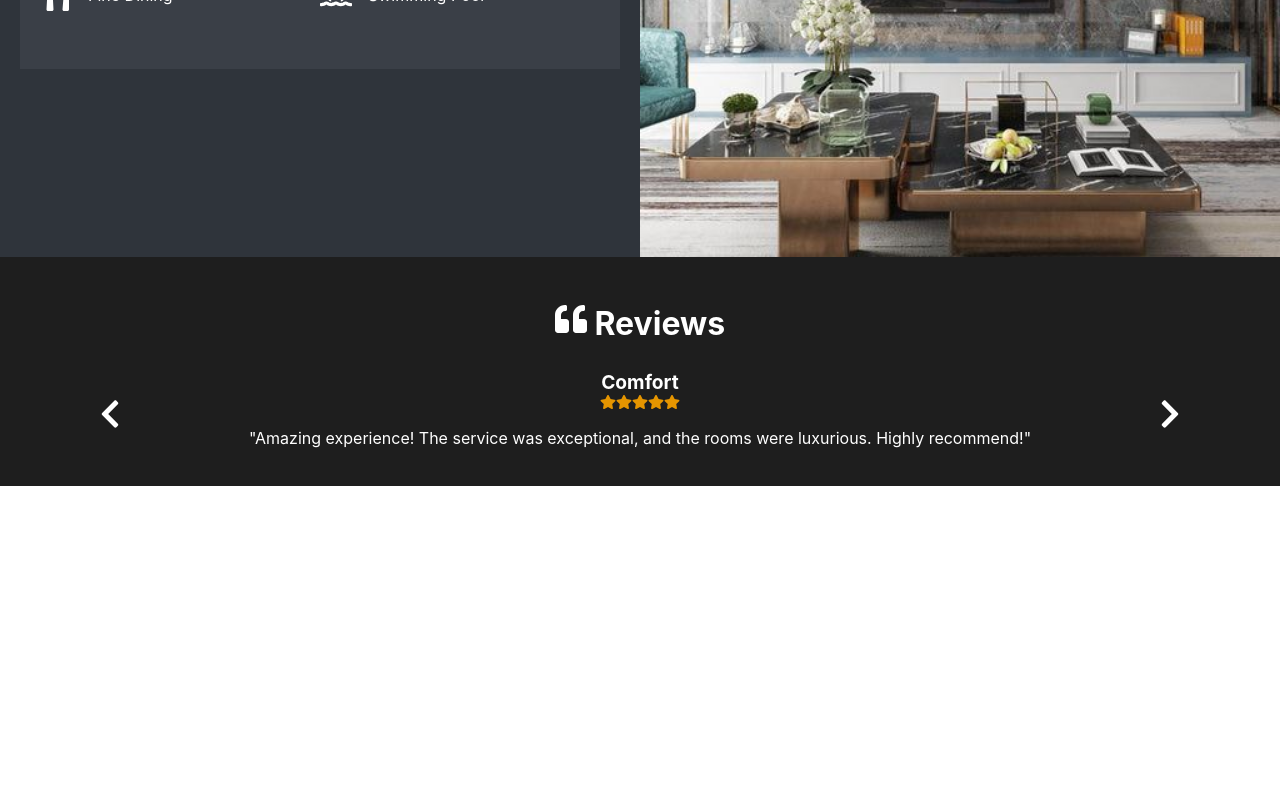
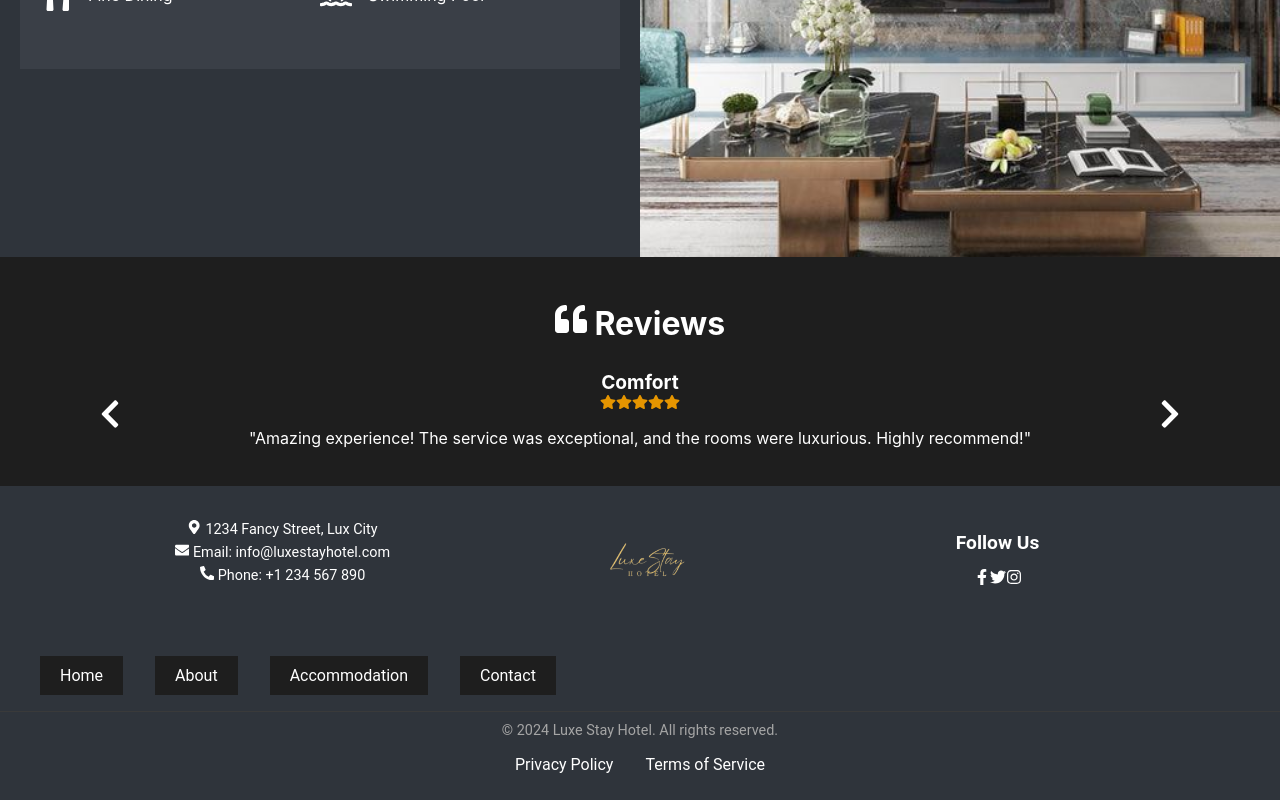
Before and after one commit to ComfortN/hotel-app, a React (Create React App) app: page / in a window 1280 px wide. Shown: the part 1786-2586 px from the top of the page. Before the commit the page ends 2272 px from the top, so only its background shows below. Built offline with nearby package versions, Linux system fonts and the light colour scheme.

Commit message:
adding the landing design footer sections

```diff
--- /dev/null
+++ b/src/Components/foooter/Footer.jsx
@@ -0,0 +1,50 @@
+import React from 'react';
+import '../../styles/Footer.css'
+import logoImg from '../../assets/LuxeStay Hotel logo (1).png';
+import { FaFacebookF, FaTwitter, FaInstagram, FaPhoneAlt, FaEnvelope, FaMapMarkerAlt} from 'react-icons/fa';
+
+export default function Footer() {
+  return (
+    <footer class="footer">
+        <div class="footer-content">
+
+            <div class="footer-links">
+                <div class="footer-section">
+
+                    <p> <FaMapMarkerAlt />  1234 Fancy Street, Lux City</p>
+                    <p> <FaEnvelope /> Email: info@luxestayhotel.com</p>
+                    <p> <FaPhoneAlt /> Phone: +1 234 567 890</p>
+                </div>
+
+                <div class="footer-logo">
+                    <img src={logoImg} alt="Luxe Stay Hotel Logo" />
+                </div>
+
+                <div class="footer-section">
+                    <h4>Follow Us</h4>
+                    <div class="social-icons">
+                        <FaFacebookF />
+                        <FaTwitter />
+                        <FaInstagram />
+                    </div>
+                </div>
+            </div>
+            <ul className="nav-link">
+                <li>Home</li>
+                <li>About</li>
+                <li>Accommodation</li>
+                <li>Contact</li>
+            </ul>
+        </div>
+        <div class="footer-bottom">
+            <p>&copy; 2024 Luxe Stay Hotel. All rights reserved.</p>
+            <ul class="footer-terms">
+                <li>Privacy Policy</li>
+                <li>Terms of Service</li>
+            </ul>
+        </div>
+    </footer>
+
+
+    )
+}
--- a/src/Components/home/Home.jsx
+++ b/src/Components/home/Home.jsx
@@ -5,6 +5,7 @@ import LandingAbout from '../Landing-About/LandingAbout';
 import DiscoverAccommodation from '../discoverAccommodation/DiscoverAccommodation';
 import WhyChooseUs from '../WhyChooseUs/WhyChooseUs';
 import Reviews from '../reviews/Reviews';
+import Footer from '../foooter/Footer';
 
 export default function Home() {
   return (
@@ -14,6 +15,7 @@ export default function Home() {
       <DiscoverAccommodation />
       <WhyChooseUs />
       <Reviews />
+      <Footer />
     </div>
   )
 }
--- /dev/null
+++ b/src/styles/Footer.css
@@ -0,0 +1,94 @@
+.footer {
+    background-color: #2f343b;
+    color: #fff;
+    font-family: 'Roboto', sans-serif;
+}
+
+.footer-content {
+    display: flex;
+    flex-direction: column;
+    align-items: flex-start;
+    flex-wrap: wrap;
+    gap: 20px;
+}
+
+.footer-logo img {
+    max-width: 150px;
+}
+
+.footer-links {
+    display: flex;
+    width: 100%;
+}
+
+.footer-section {
+    flex: 1;
+    display: flex;
+    flex-direction: column;
+    justify-content: center;
+    align-items: center;
+}
+
+.footer-section h4 {
+    font-size: 1.2em;
+    margin: 15px;
+    color: white;
+}
+
+
+.footer-section p {
+    text-align: left;
+}
+
+.footer-section p,
+.footer-section ul,
+.footer-section li {
+    margin: 0;
+    padding: 0;
+    font-size: 0.9em;
+    line-height: 1.6;
+}
+
+
+.footer-bottom {
+    text-align: center;
+    border-top: 1px solid #3a3a3a;
+    padding: 10px;
+
+}
+
+.footer-bottom p {
+    font-size: 0.9em;
+    margin: 0;
+    color: #a5a5a5;
+}
+
+
+.footer-terms {
+    list-style: none;
+    padding: 0;
+    display: flex;
+    justify-content: center;
+    gap: 2em;
+}
+
+
+.nav-link {
+    display: flex;
+    justify-content: center;
+    align-items: center;
+    list-style: none;
+    gap: 2em;
+}
+
+
+.nav-link li {
+    cursor: pointer;
+    border: none;
+    background-color: #1e1e1e;
+    padding: 10px 20px;
+}
+
+.social-icons {
+    gap: 1em;
+}
```
